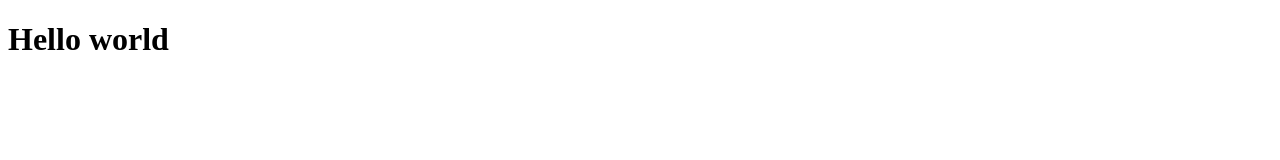
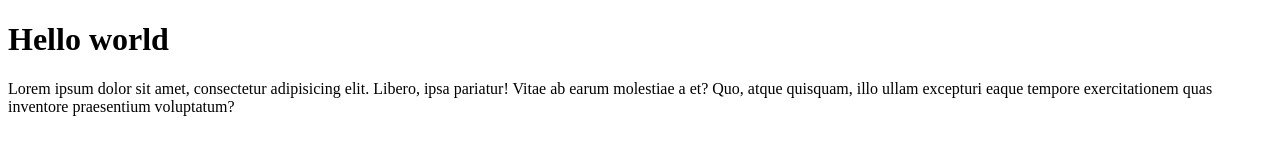
Before and after one commit to Aurka12/Homework, a plain HTML site: page hw1/index.html in a window 1280 px wide. Drawn offline with Linux system fonts and the light colour scheme.

Commit message:
add paragrath

```diff
--- a/hw1/index.html
+++ b/hw1/index.html
@@ -8,5 +8,6 @@
 </head>
 <body>
  <h1>Hello world</h1>
+ <p>Lorem ipsum dolor sit amet, consectetur adipisicing elit. Libero, ipsa pariatur! Vitae ab earum molestiae a et? Quo, atque quisquam, illo ullam excepturi eaque tempore exercitationem quas inventore praesentium voluptatum?</p>
 </body>
 </html>
```
